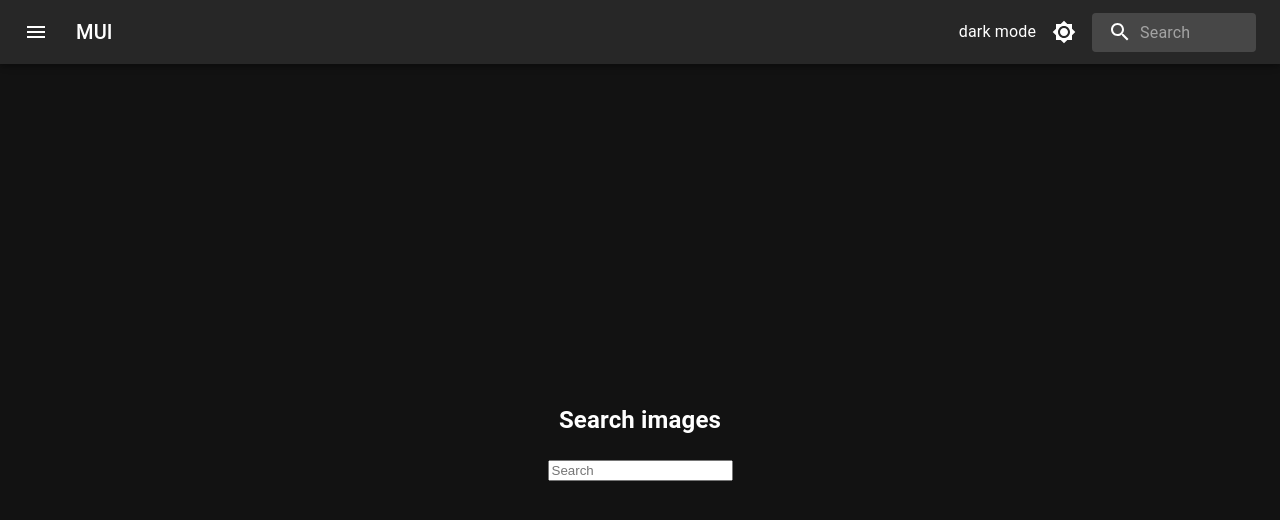
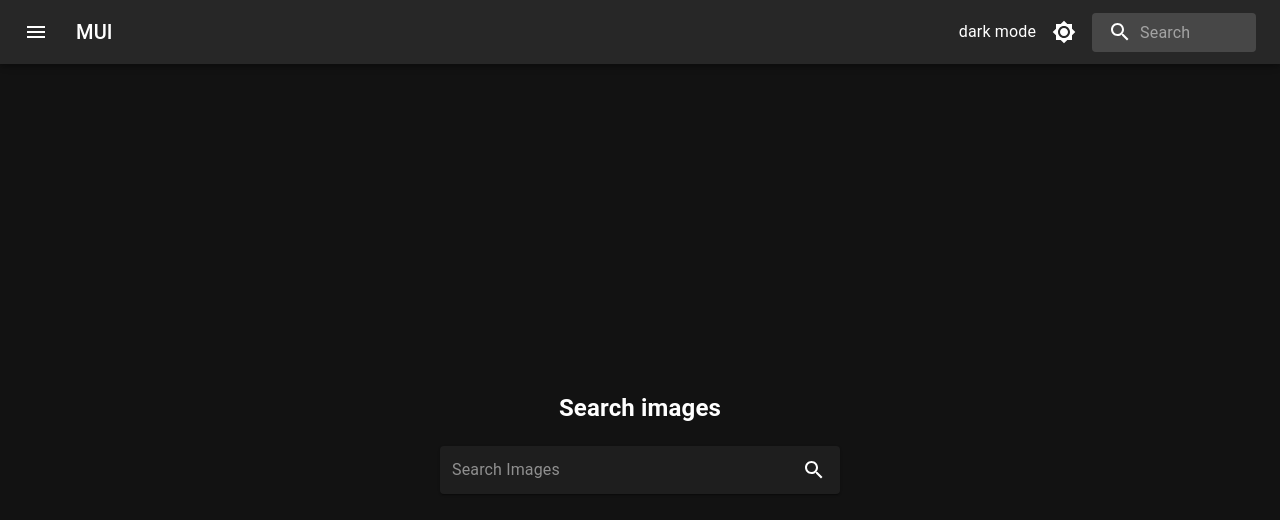
Before and after one commit to AlexGrama22/PWLab6, a React (Create React App) app: page / in a window 1280 px wide. Shown: the top 520 px of the page. Built offline with nearby package versions, Linux system fonts and the light colour scheme.

Commit message:
low vattery

```diff
--- a/src/components/SearchBar.js
+++ b/src/components/SearchBar.js
@@ -1,28 +1,35 @@
+// SearchBar.js
+
 import React, { useState } from 'react';
-import Box from '@mui/material/Box';
+import { InputBase, IconButton, Paper } from '@mui/material';
+import SearchIcon from '@mui/icons-material/Search';
 
-function SearchBar ({onSubmit}) {
-    const [term, setTerm] = useState('');
+function SearchBar({ onSearch }) {
+  const [input, setInput] = useState('');
 
-    const handleFormSubmit = (event) => {
-      event.preventDefault();
-      onSubmit(term);
+  const handleInputChange = (e) => {
+    setInput(e.target.value);
+  };
 
-    }
+  const handleSubmit = (e) => {
+    e.preventDefault();
+    onSearch(input);
+  };
 
-    const handleChange = (event) => {
-      setTerm(event.target.value);
+  return (
+    <Paper component="form" onSubmit={handleSubmit} sx={{ p: '2px 4px', display: 'flex', alignItems: 'center', width: 400 }}>
+      <InputBase
+        sx={{ ml: 1, flex: 1 }}
+        placeholder="Search Images"
+        inputProps={{ 'aria-label': 'search images' }}
+        value={input}
+        onChange={handleInputChange}
+      />
+      <IconButton type="submit" sx={{ p: '10px' }} aria-label="search">
+        <SearchIcon />
+      </IconButton>
+    </Paper>
+  );
+}
 
-    }
-
-    return <div>
-      <Box width={'100%'} display="flex" justifyContent="center" >
-      <form onSubmit={handleFormSubmit}>
-        <input type="text" placeholder="Search" onChange={handleChange} value={term} />
-      </form>
-      </Box>
-    </div>
-
-  }
-
-  export default SearchBar;
+export default SearchBar;
```
